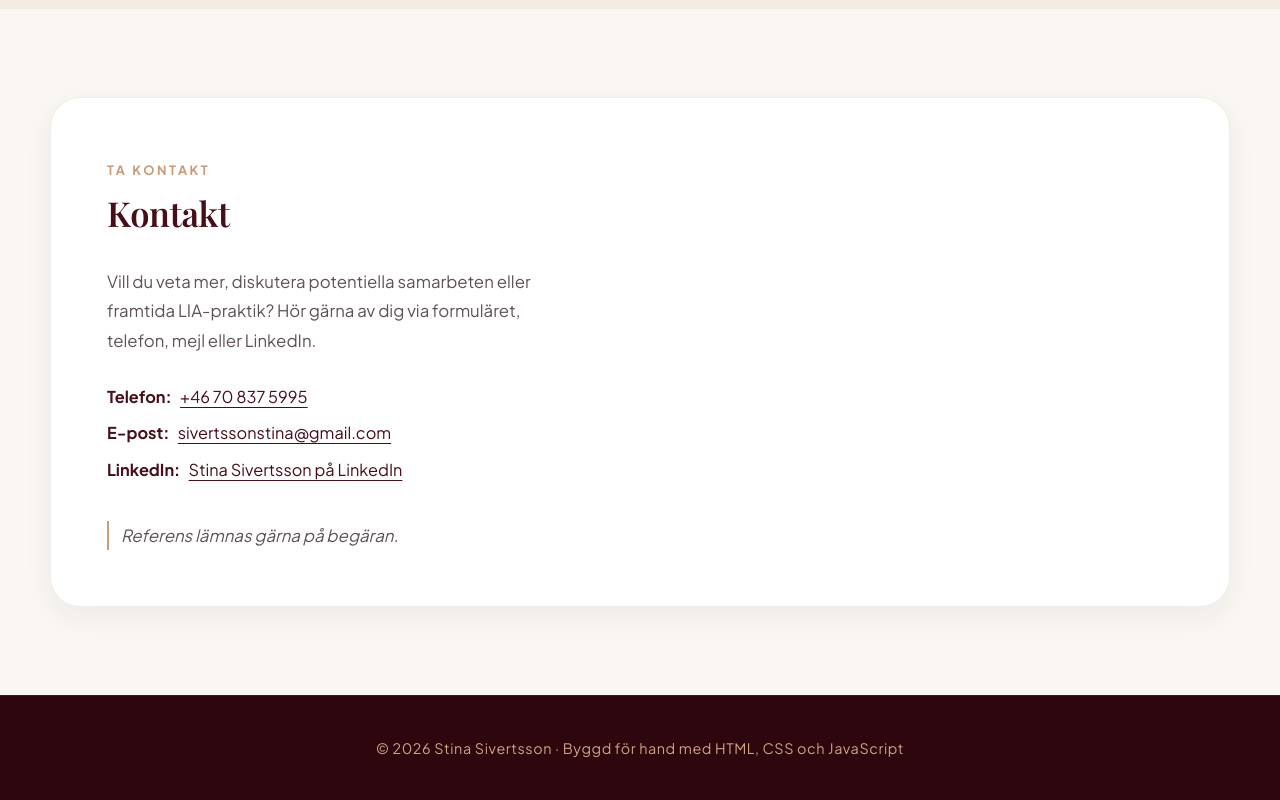
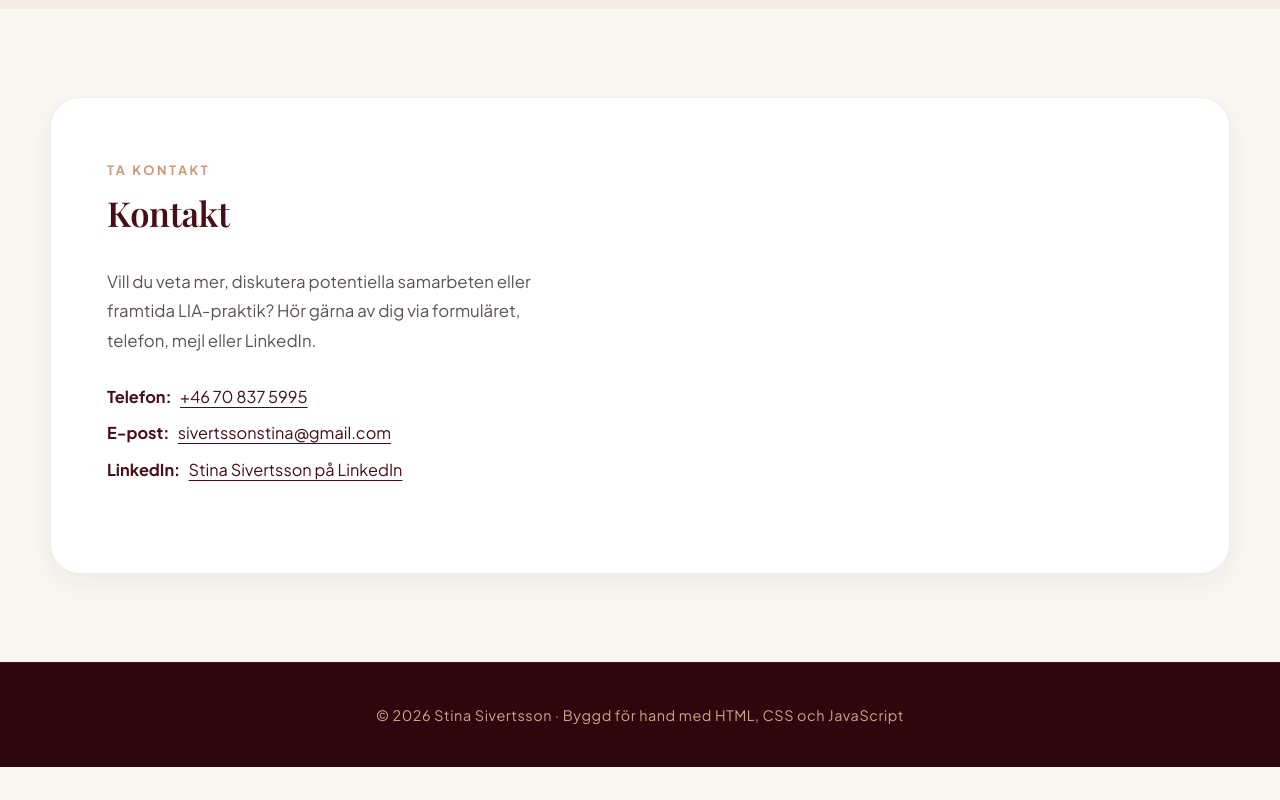
Before and after one commit to sivertssonstina-cmd/personal-brand-Stina-, a plain HTML site: page index.html in a window 1280 px wide. Shown: the part 3952-4752 px from the top of the page. After the commit the page ends 4719 px from the top, so only its background shows below. Drawn offline with nearby package versions, Linux system fonts and the light colour scheme; a script that the page names is missing; a web font is replaced by a local one.

Commit message:
Ta bort referensrad från kontaktsidan

```diff
--- a/index.html
+++ b/index.html
@@ -306,7 +306,6 @@
                                 <p><strong>LinkedIn:</strong> <a href="https://www.linkedin.com/in/stina-sivertsson/"
                                         target="_blank" rel="noopener">Stina Sivertsson på LinkedIn</a></p>
                             </div>
-                            <p class="kontakt-referens">Referens lämnas gärna på begäran.</p>
                         </div>
 
                         <div class="kontakt-form-behallare">
```
